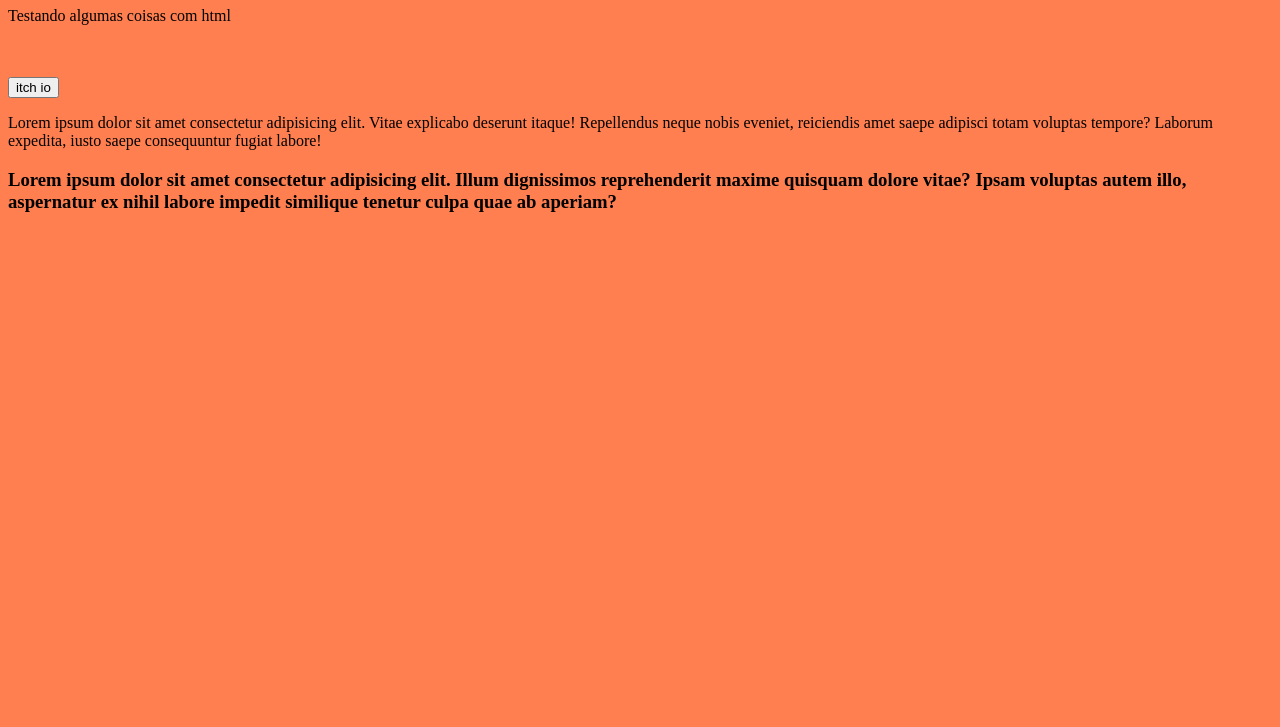
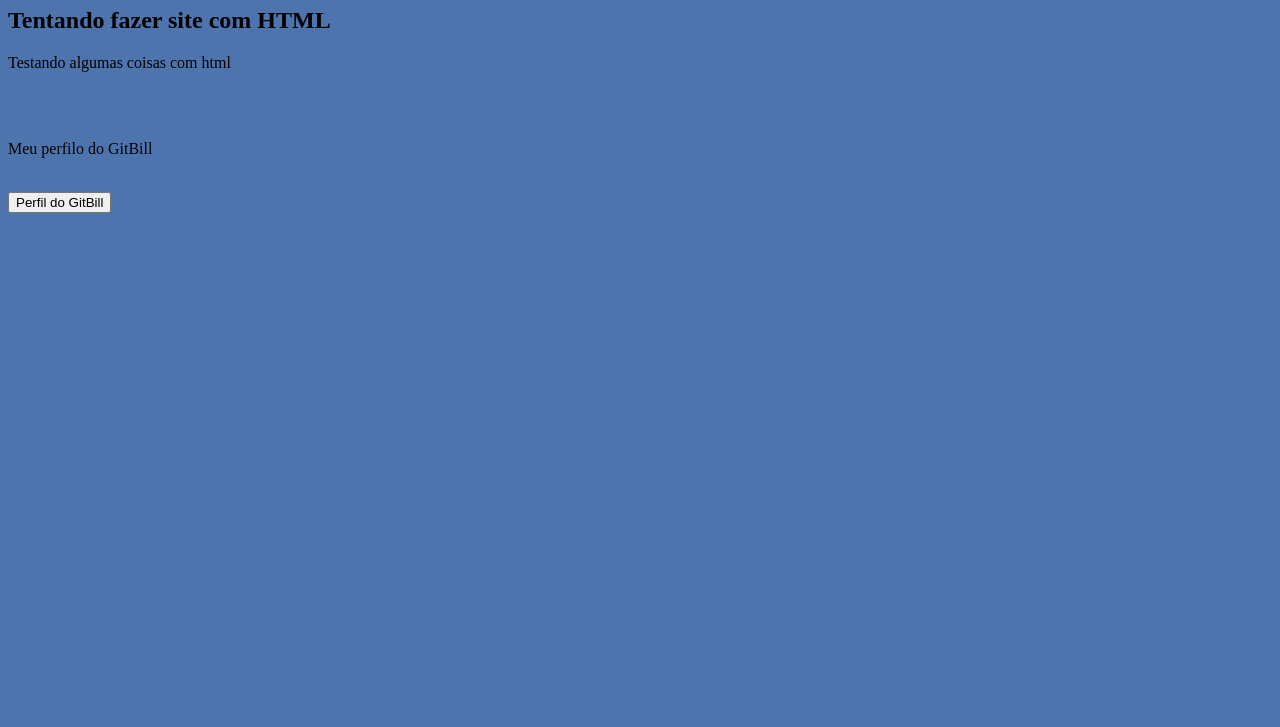
Before and after one commit to LuisNaiate/site, a plain HTML site: page index.html in a window 1280 px wide. Shown: the part 73-800 px from the top of the page. Drawn offline with Linux system fonts and the light colour scheme.

Commit message:
Mudei algumas coisas

```diff
--- a/index.html
+++ b/index.html
@@ -8,17 +8,19 @@
     <link rel="stilesheet" href="style.css">
 
 </head>
-<body style="background-color: coral;">
+<body style="background-color: rgb(78, 116, 173);">
     <h1>Usando HTML</h1>
+    <h2>Tentando fazer site com HTML</h2>
     <p>Testando algumas coisas com html</p>
+    <p></p>
 
     <br>
     <br>
-    <button   onclick="window.location.href='https://itch.io/';">
-        itch io
+    <p>Meu perfilo do GitBill</p>
+    <br>
+    <button   onclick="window.location.href='https://github.com/LuisNaiate/';">
+       Perfil do GitBill
     </button>
-    <p>Lorem ipsum dolor sit amet consectetur adipisicing elit. Vitae explicabo deserunt itaque! Repellendus neque nobis eveniet, reiciendis amet saepe adipisci totam voluptas tempore? Laborum expedita, iusto saepe consequuntur fugiat labore!
-    <h3>Lorem ipsum dolor sit amet consectetur adipisicing elit. Illum dignissimos reprehenderit maxime quisquam dolore vitae? Ipsam voluptas autem illo, aspernatur ex nihil labore impedit similique tenetur culpa quae ab aperiam?</h3>
-    </p>
+
 </body>
 </html>
```
